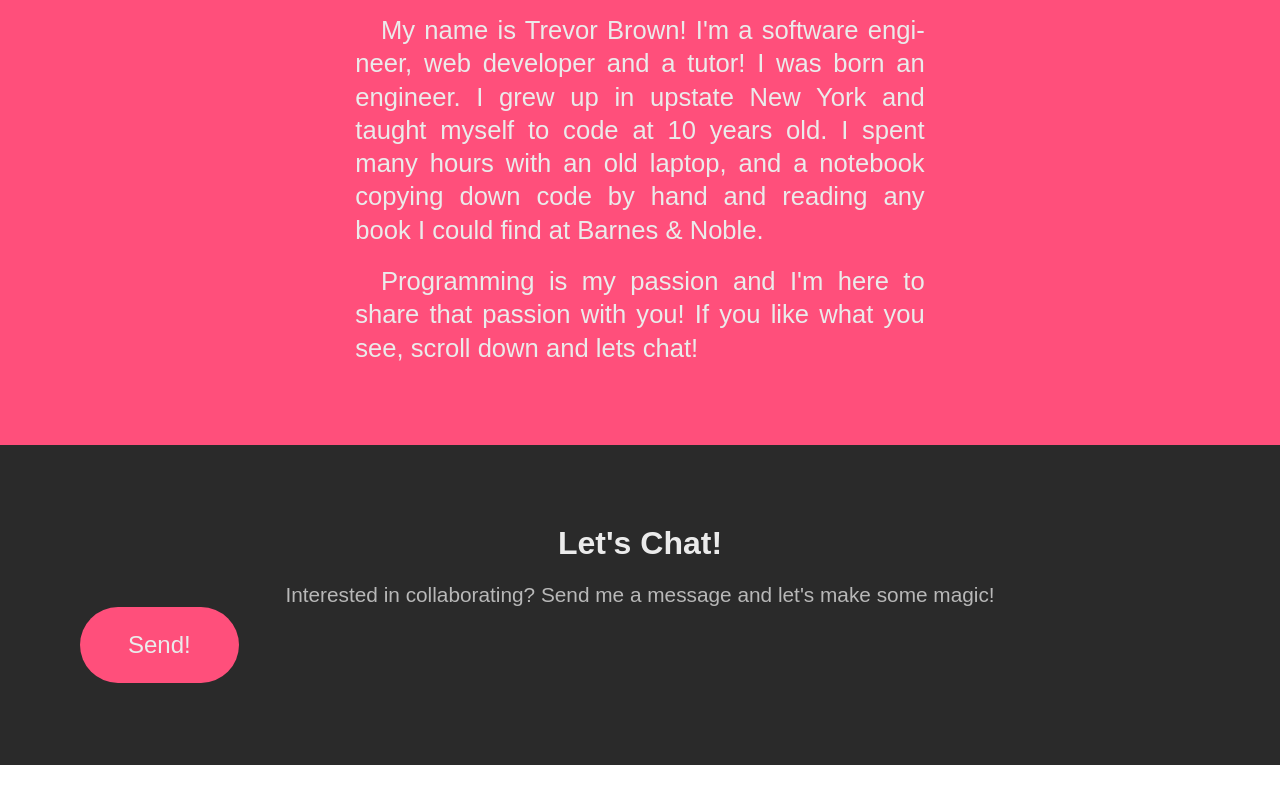
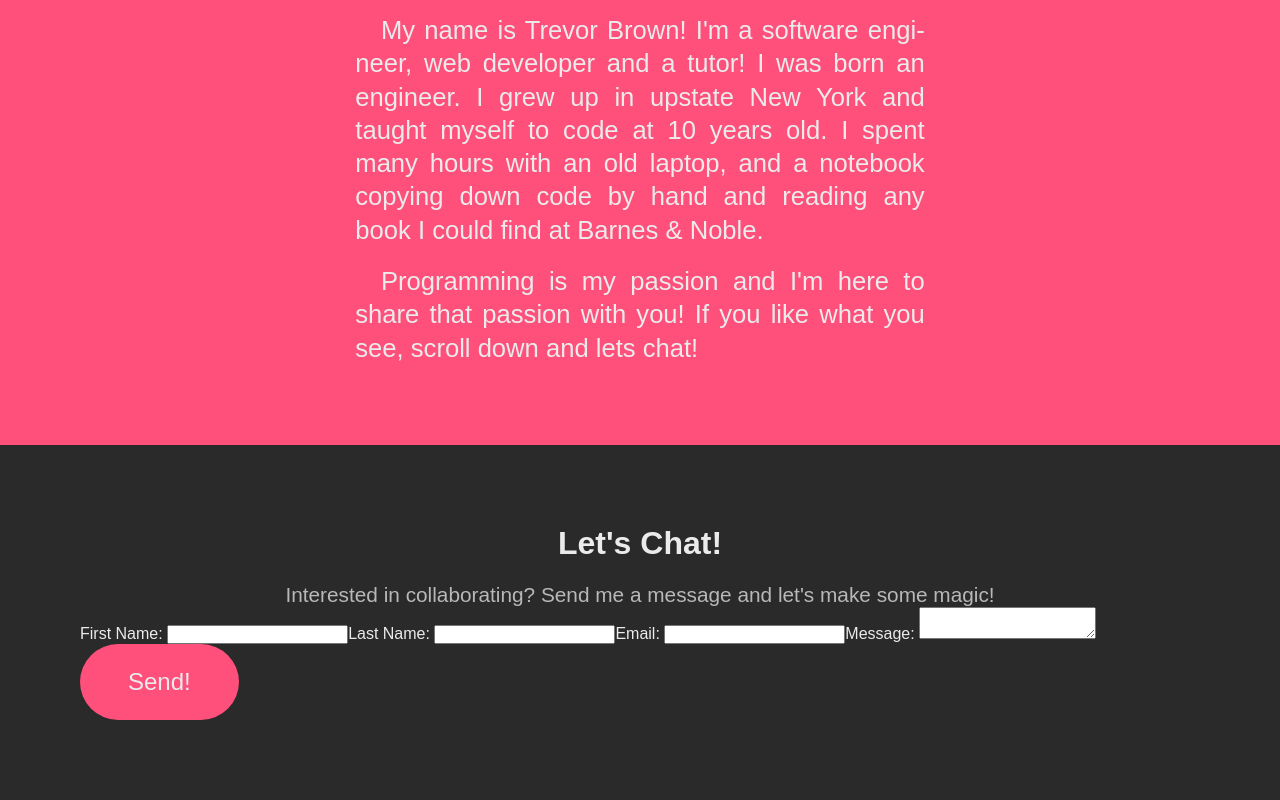
Before and after one commit to TrevorBrown-dev/trevorbrown-dev, a React (Create React App) app: page / in a window 1280 px wide. Shown: the part 807-1607 px from the top of the page. Before the commit the page ends 1572 px from the top, so only its background shows below. Built offline with nearby package versions, Linux system fonts and the light colour scheme.

Commit message:
working on contact form

```diff
--- a/src/components/ContactForm.tsx
+++ b/src/components/ContactForm.tsx
@@ -1,13 +1,31 @@
 import { ButtonPrimary } from "./ButtonPrimary";
 
 export const ContactForm: React.FC = () => {
+    const handleSubmit: React.FormEventHandler<HTMLFormElement> = (e) => {
+        e.preventDefault();
+
+        //Gather the Form Data
+        const formData = new FormData(e.currentTarget);
+        const data: { [key: string]: any } = {};
+        formData.forEach((val, key) => data[key] = val)
+
+        //Clear The Form
+        e.currentTarget.reset();
+
+        //Send the Email
+        // sendContactInfo(data as ContactInfo);
+    }
+
     return (
-        <form action="POST" className="contact-form" onSubmit={(e) => {
-            e.preventDefault();
-            console.log("Sending Message...", e);
-        }}>
-
-
+        <form action="POST" className="contact-form" onSubmit={handleSubmit}>
+            <label htmlFor="firstName">First Name: </label>
+            <input type="text" id='firstName' name="firstName" />
+            <label htmlFor="lastName">Last Name: </label>
+            <input type="text" id='lastName' name="lastName" />
+            <label htmlFor="email">Email: </label>
+            <input type="text" id='email' name="email" />
+            <label htmlFor="message">Message: </label>
+            <textarea name="message" id="message"></textarea>
             <ButtonPrimary type='submit'>Send!</ButtonPrimary>
         </form>
     );
--- a/src/pages/Contact.tsx
+++ b/src/pages/Contact.tsx
@@ -1,6 +1,6 @@
 import emailjs from 'emailjs-com';
 import { ContactForm } from '../components/ContactForm';
-interface ContactInfo {
+export interface ContactInfo {
     firstName: string;
     lastName: string;
     email: string;
```
